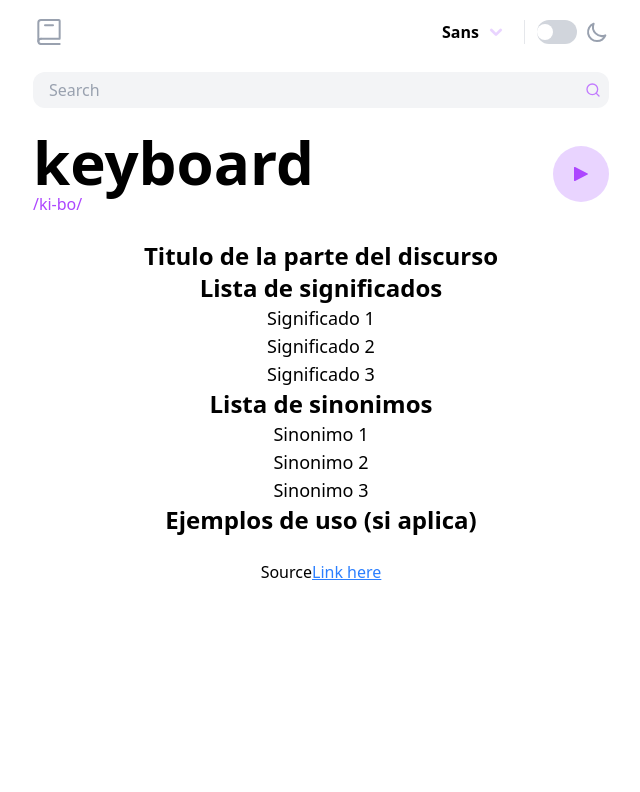
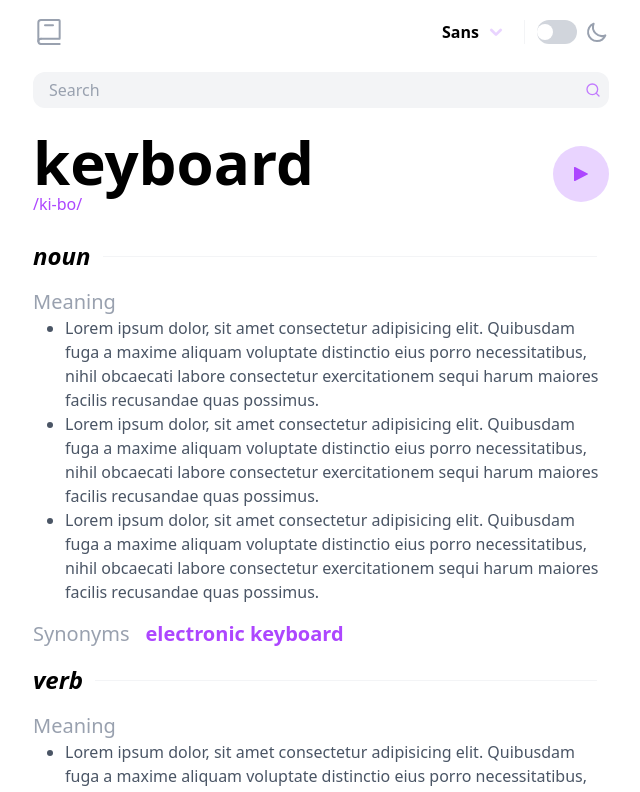
Before and after one commit to Jose-Tejero/dictionary-app, a Next.js app: page / in a window 1280 px wide. Shown: the top 792 px of the page, without its empty margins (319-959 px from the left). Built offline with nearby package versions, Linux system fonts and the light colour scheme.

Commit message:
Fix PartOfSpeach styles

```diff
--- a/app/components/MeaningList.tsx
+++ b/app/components/MeaningList.tsx
@@ -1,12 +1,27 @@
 export default function MeaningList() {
   return (
-    <div className="flex flex-col items-center justify-center">
-      <h3 className="text-2xl font-bold">Lista de significados</h3>
-      <ul className="text-lg">
-        <li>Significado 1</li>
-        <li>Significado 2</li>
-        <li>Significado 3</li>
-      </ul>
+    <div className="flex flex-col justify-center">
+      <h3 className="text-xl text-gray-400">Meaning</h3>
+      <ol className="list-disc pl-8 text-gray-600">
+        <li>
+          Lorem ipsum dolor, sit amet consectetur adipisicing elit. Quibusdam
+          fuga a maxime aliquam voluptate distinctio eius porro necessitatibus,
+          nihil obcaecati labore consectetur exercitationem sequi harum maiores
+          facilis recusandae quas possimus.
+        </li>
+        <li>
+          Lorem ipsum dolor, sit amet consectetur adipisicing elit. Quibusdam
+          fuga a maxime aliquam voluptate distinctio eius porro necessitatibus,
+          nihil obcaecati labore consectetur exercitationem sequi harum maiores
+          facilis recusandae quas possimus.
+        </li>
+        <li>
+          Lorem ipsum dolor, sit amet consectetur adipisicing elit. Quibusdam
+          fuga a maxime aliquam voluptate distinctio eius porro necessitatibus,
+          nihil obcaecati labore consectetur exercitationem sequi harum maiores
+          facilis recusandae quas possimus.
+        </li>
+      </ol>
     </div>
   );
 }
--- a/app/components/PartOfSpeach.tsx
+++ b/app/components/PartOfSpeach.tsx
@@ -3,11 +3,18 @@ import Synonyms from "./Synonyms";
 
 export default function PartOfSpeach() {
   return (
-    <div className="flex flex-col items-center justify-center">
-        <h3 className="text-2xl font-bold">Titulo de la parte del discurso</h3>
-        <MeaningList />
-        <Synonyms />
-        <h3 className="text-2xl font-bold">Ejemplos de uso (si aplica)</h3>
+    <div className="flex flex-col justify-center w-full max-w-xl mx-auto gap-4">
+      <div className="flex items-center">
+        <h3 className="text-2xl font-bold italic">noun</h3>
+        <div className="border-b border-gray-100 w-full mx-3"></div>
+      </div>
+      <MeaningList />
+      <Synonyms />
+      <div className="flex items-center">
+        <h3 className="text-2xl font-bold italic">verb</h3>
+        <div className="border-b border-gray-100 w-full mx-3"></div>
+      </div>
+      <MeaningList />
     </div>
   );
 }
--- a/app/components/SettingsBar.tsx
+++ b/app/components/SettingsBar.tsx
@@ -60,7 +60,7 @@ export default function SettingsBar() {
             <ArrowDownIcon />
           </div>
         </div>
-        <div className="border-l border-gray-200 h-6 mx-3"></div>
+        <div className="border-l border-gray-100 h-6 mx-3"></div>
         <div className="relative inline-block w-10 mr-2 align-middle select-none transition duration-200 ease-in">
           <input
             type="checkbox"
--- a/app/components/Synonyms.tsx
+++ b/app/components/Synonyms.tsx
@@ -1,12 +1,8 @@
 export default function Synonyms() {
   return (
-    <div className="flex flex-col items-center justify-center">
-      <h3 className="text-2xl font-bold">Lista de sinonimos</h3>
-      <ul className="text-lg">
-        <li>Sinonimo 1</li>
-        <li>Sinonimo 2</li>
-        <li>Sinonimo 3</li>
-      </ul>
+    <div className="flex">
+      <span className="text-xl text-gray-400">Synonyms</span>
+      <span className="text-xl text-purple-500 mx-4 font-bold">electronic keyboard</span>
     </div>
   );
 }
```
